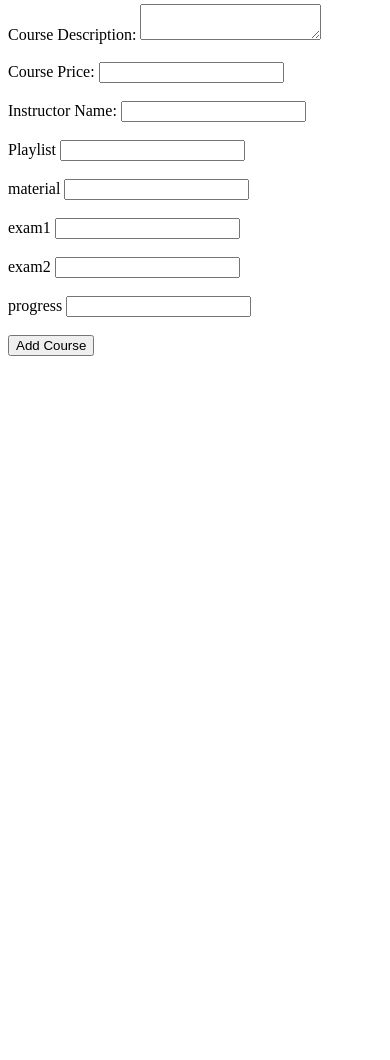
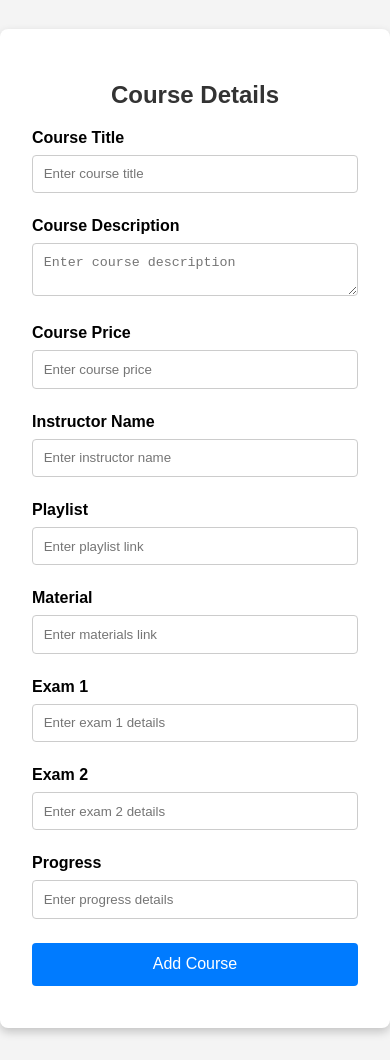
Before and after one commit to 20sabit228/tutor, a website: page addcourse.html in a window 390 px wide. Shown: the part 115-1175 px from the top of the page. Before the commit the page ends 844 px from the top, so only its background shows below. Drawn offline with Linux system fonts and the light colour scheme.

Commit message:
html handle

```diff
--- a/addcourse.html
+++ b/addcourse.html
@@ -1,46 +1,83 @@
 <!DOCTYPE html>
 <html lang="en">
+
 <head>
     <meta charset="UTF-8">
     <meta name="viewport" content="width=device-width, initial-scale=1.0">
-    <script src="./js/addcourse.js"></script>
+    <link rel="stylesheet" href="./styles/addcourse.css">
+    <script src="./js/addcourse.js" defer></script>
     <title>Add New Course</title>
 </head>
+
 <body>
-    <h1>Add a New Course</h1>
+    <div class="header">
+        <h1>Add a New Course</h1>
+    </div>
 
-    <form id="addcourseform">
-        <label for="title">Course Title:</label>
-        <input type="text" id="title" name="title" required><br><br>
+    <div class="form-container">
+        <h2>Course Details</h2>
+        <form id="addcourseform">
+            <!-- Course Title -->
+            <div class="form-group">
+                <label for="title">Course Title</label>
+                <input type="text" id="title" name="title" placeholder="Enter course title" required>
+            </div>
 
-        <label for="description">Course Description:</label>
-        <textarea id="description" name="description" required></textarea><br><br>
+            <!-- Course Description -->
+            <div class="form-group">
+                <label for="description">Course Description</label>
+                <textarea id="description" name="description" placeholder="Enter course description" required></textarea>
+            </div>
 
-        <label for="price">Course Price:</label>
-        <input type="number" id="price" name="price" step="0.01" required><br><br>
+            <!-- Course Price -->
+            <div class="form-group">
+                <label for="price">Course Price</label>
+                <input type="number" id="price" name="price" step="0.01" placeholder="Enter course price" required>
+            </div>
 
-        <label for="instructor">Instructor Name:</label>
-        <input type="text" id="instructor" name="instructor" required><br><br>
+            <!-- Instructor Name -->
+            <div class="form-group">
+                <label for="instructor">Instructor Name</label>
+                <input type="text" id="instructor" name="instructor" placeholder="Enter instructor name" required>
+            </div>
 
-        <label for="playlist">Playlist</label>
-        <input type="text" id="playlist" name=playlist" required><br><br>
+            <!-- Playlist -->
+            <div class="form-group">
+                <label for="playlist">Playlist</label>
+                <input type="text" id="playlist" name="playlist" placeholder="Enter playlist link" required>
+            </div>
 
-        <label for="material">material</label>
-        <input type="text" id="material" name="material" required><br><br>
+            <!-- Material -->
+            <div class="form-group">
+                <label for="material">Material</label>
+                <input type="text" id="material" name="material" placeholder="Enter materials link" required>
+            </div>
 
-        <label for="exam1">exam1</label>
-        <input type="text" id="exam1" name="exam1" required><br><br>
+            <!-- Exam 1 -->
+            <div class="form-group">
+                <label for="exam1">Exam 1</label>
+                <input type="text" id="exam1" name="exam1" placeholder="Enter exam 1 details" required>
+            </div>
 
-        <label for="exam2">exam2</label>
-        <input type="text" id="exam2" name="exam2" required><br><br>
+            <!-- Exam 2 -->
+            <div class="form-group">
+                <label for="exam2">Exam 2</label>
+                <input type="text" id="exam2" name="exam2" placeholder="Enter exam 2 details" required>
+            </div>
 
-        <label for="progress">progress</label>
-        <input type="text" id="progress" name="progress" required><br><br>
+            <!-- Progress -->
+            <div class="form-group">
+                <label for="progress">Progress</label>
+                <input type="text" id="progress" name="progress" placeholder="Enter progress details" required>
+            </div>
 
-        <button type="submit">Add Course</button>
-    </form>
+            <!-- Submit Button -->
+            <div class="form-group">
+                <button type="submit" class="button">Add Course</button>
+            </div>
+        </form>
+        <div id="error" class="error-message"></div>
+    </div>
+</body>
 
-    <div id="error"></div>
-
-</body>
 </html>
--- a/js/bank-payment.js
+++ b/js/bank-payment.js
@@ -23,7 +23,7 @@ payNowButton.addEventListener("click", function () {
 
   // Check if courseId and userId are available
   if (!courseId || !userId) {
-    alert("Missing course ID or user ID in local storage.");
+    alert("Please log in first");
     return;
 }
 
@@ -51,7 +51,6 @@ payNowButton.addEventListener("click", function () {
       trx: transactionId,
       info: accountNumber,
       type: "Bank",
-      price: price,
     };
 
     console.log("Payment Data:", paymentData); // Log payment data for debugging
--- a/js/bkash-payment.js
+++ b/js/bkash-payment.js
@@ -5,6 +5,7 @@ const phoneError = document.getElementById("phone-error");
 const transactionError = document.getElementById("transaction-error");
 const successMessage = document.getElementById("success-message");
 const price=localStorage.getItem('price')
+
 document.querySelector('#price').textContent = `${price}`;
 // Event listener for "Pay Now" button
 payNowButton.addEventListener("click", function () {
@@ -22,7 +23,7 @@ payNowButton.addEventListener("click", function () {
 
   // Check if courseId and userId are available
   if (!courseId || !userId) {
-      alert("Missing course ID or user ID in local storage.");
+      alert("Please log in first");
       return;
   }
 
@@ -50,7 +51,6 @@ payNowButton.addEventListener("click", function () {
     trx: transactionId,
     info: phoneNumber,
     type: "Bkash",
-    price: price,
   };
 
   console.log("Payment Data:", paymentData); // Log payment data for debugging
--- a/js/card-payment.js
+++ b/js/card-payment.js
@@ -23,7 +23,7 @@ payNowButton.addEventListener('click', function () {
 
     // Check if courseId and userId are available
     if (!courseId || !userId) {
-        alert("Missing course ID or user ID in local storage.");
+        alert("Please log in first");
         return;
     }
 
--- a/js/signup.js
+++ b/js/signup.js
@@ -41,14 +41,17 @@ document.getElementById("signupForm").addEventListener("submit", function (event
         },
         body: JSON.stringify(signupData),
     })
+
         .then((response) => {
             if (!response.ok) {
                 throw new Error("Failed to sign up.");
             }
             return response.text();
         })
+
         .then((message) => {
-            alert(message);
+            alert(message); // Display success message
+            window.location.href = "in.html"; // Redirect to index.html
         })
         .catch((error) => {
             console.error("Error:", error);
--- a/server.js
+++ b/server.js
@@ -125,7 +125,7 @@ app.post("/signup", (req, res) => {
             console.error("Error inserting data:", err);
             return res.status(500).send("Failed to insert data.");
         }
-       // res.send("Signup successful!");
+       res.send("Signup successful!");
     });
 if (userType=='student'){
      db1.query(sqlUsers, [name, password], (err, result) => {
@@ -133,7 +133,7 @@ if (userType=='student'){
         console.error("Error inserting into users table:", err);
         return res.status(500).send("Failed to insert into users table.");
     }
-    res.send("Signup successful!");
+    //res.send("Signup successful!");
 })}
 if (userType=='teacher'){
         db1.query(sqlUsers2, [name, password], (err, result) => {
@@ -141,7 +141,7 @@ if (userType=='teacher'){
             console.error("Error inserting into users table:", err);
             return res.status(500).send("Failed to insert into users table.");
         }})};
-        res.send("Signup successful!");
+        // res.send("Signup successful!");
     });
 app.post("/payment", (req, res) => {
         const { courseId, userId, trx, info, type, price } = req.body;
--- /dev/null
+++ b/styles/addcourse.css
@@ -0,0 +1,68 @@
+body {
+    font-family: Arial, sans-serif;
+    margin: 0;
+    padding: 0;
+    background-color: #f4f4f4;
+}
+
+.header {
+    text-align: center;
+    background-color:#007bff;
+    color: white;
+    padding: 1em 0;
+}
+
+.form-container {
+    max-width: 600px;
+    margin: 2em auto;
+    background: white;
+    padding: 2em;
+    border-radius: 8px;
+    box-shadow: 0 4px 10px rgba(0, 0, 0, 0.2);
+}
+
+h2 {
+    text-align: center;
+    color: #333;
+}
+
+.form-group {
+    margin-bottom: 1.5em;
+}
+
+label {
+    display: block;
+    margin-bottom: 0.5em;
+    font-weight: bold;
+}
+
+input, textarea, button {
+    width: 100%;
+    padding: 0.8em;
+    margin: 0;
+    border: 1px solid #ccc;
+    border-radius: 4px;
+    box-sizing: border-box;
+}
+
+textarea {
+    resize: vertical;
+}
+
+.button {
+    background-color: #007bff;
+    color: white;
+    font-size: 1em;
+    cursor: pointer;
+    border: none;
+}
+
+.button:hover {
+    background-color: #007bff;
+}
+
+.error-message {
+    color: red;
+    font-size: 0.9em;
+    margin-top: -1em;
+}
--- /dev/null
+++ b/styles/adminlogin.css
@@ -0,0 +1,77 @@
+/* General Styles */
+body {
+    font-family: Arial, sans-serif;
+    margin: 0;
+    padding: 0;
+    background-color: #f0f4f8;
+    display: flex;
+    justify-content: center;
+    align-items: center;
+    height: 100vh;
+}
+
+/* Login Container */
+.login-container {
+    background: #ffffff;
+    padding: 30px;
+    border-radius: 8px;
+    box-shadow: 0 4px 10px rgba(0, 0, 0, 0.2);
+    width: 100%;
+    max-width: 400px;
+    text-align: center;
+}
+
+h2 {
+    margin-bottom: 20px;
+    color: #333;
+}
+
+/* Form Styling */
+form {
+    display: flex;
+    flex-direction: column;
+}
+
+label {
+    margin-bottom: 8px;
+    text-align: left;
+    font-weight: bold;
+}
+
+input {
+    padding: 10px;
+    margin-bottom: 15px;
+    border: 1px solid #ccc;
+    border-radius: 5px;
+    font-size: 16px;
+}
+
+button {
+    background-color: #007bff;
+    color: #fff;
+    padding: 10px;
+    border: none;
+    border-radius: 5px;
+    font-size: 16px;
+    cursor: pointer;
+    transition: background-color 0.3s;
+}
+
+button:hover {
+    background-color: #0056b3;
+}
+
+/* Error Message */
+.error {
+    color: red;
+    margin-bottom: 15px;
+    display: none;
+    font-size: 14px;
+}
+
+/* Responsive Design */
+@media (max-width: 500px) {
+    .login-container {
+        padding: 20px;
+    }
+}
--- a/styles/coursec.css
+++ b/styles/coursec.css
@@ -1,3 +1,4 @@
+/* General Styles */
 body {
     font-family: Arial, sans-serif;
     margin: 0;
@@ -5,48 +6,60 @@ body {
     background-color: #f9f9f9;
 }
 
-.container {
-    max-width: 800px;
-    margin: 20px auto;
+.header {
+    background-color: #007bff;
+    color: #fff;
+    text-align: center;
     padding: 20px;
-    background-color: #fff;
-    box-shadow: 0 0 10px rgba(0, 0, 0, 0.1);
-    border-radius: 8px;
-}
-
-header {
-    text-align: center;
     margin-bottom: 20px;
 }
 
-header h1 {
-    font-size: 2rem;
+.course-section {
+    width: 80%;
+    margin: 0 auto;
+    background: #fff;
+    padding: 20px;
+    border-radius: 10px;
+    box-shadow: 0 0 10px rgba(0, 0, 0, 0.1);
+}
+
+h1, h2 {
     color: #333;
 }
 
 .course-card {
-    border: 1px solid #ddd;
-    padding: 15px;
-    margin-bottom: 20px;
-    border-radius: 5px;
-    background-color: #fdfdfd;
+    margin-top: 20px;
 }
 
-.course-card h2 {
-    font-size: 1.5rem;
-    color: #444;
+.form-group {
+    margin-bottom: 15px;
 }
 
-.links p {
-    margin: 10px 0;
-    font-size: 1rem;
+button, a.button {
+    background-color: #007bff;
+    color: #fff;
+    text-decoration: none;
+    padding: 3px 1px;
+    border: none;
+    border-radius: 1px;
+    cursor: pointer;
 }
 
-.links a {
-    color: #007bff;
-    text-decoration: none;
+button:hover, a.button:hover {
+    background-color: #0056b3;
 }
 
-.links a:hover {
-    text-decoration: underline;
+.links .form-group {
+    display: flex;
+    justify-content: space-between;
+    align-items: center;
 }
+
+.links label {
+    flex: 1;
+}
+
+.links a.button {
+    flex: 2;
+    text-align: center;
+}
```
Also changed, not shown: adminlogin.html (+21 -14 lines), coursec.html (+35 -15 lines), index.html (+1 -1 lines), js/adminlogin.js (added, +15 -0 lines), profile.html (+9 -10 lines).
